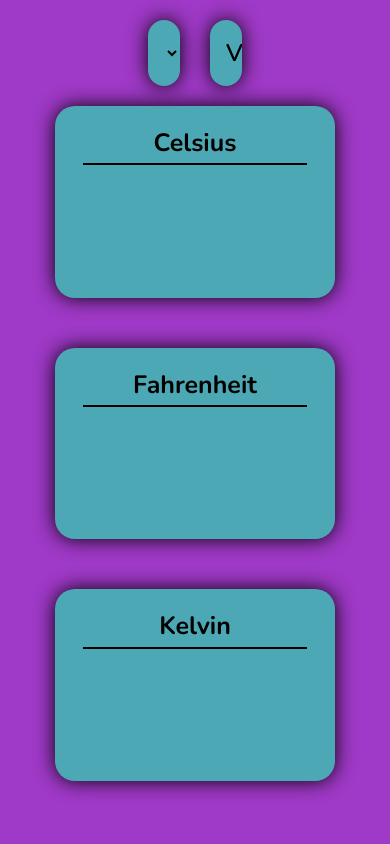
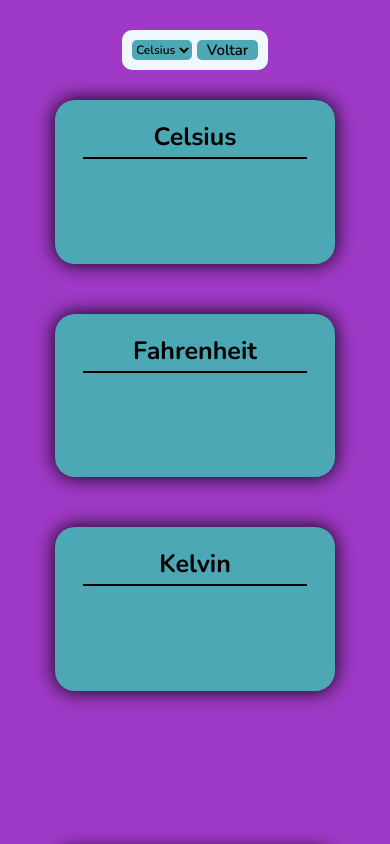
Before and after one commit to gui27souza/Projeto-Termometers, a plain HTML site: page index.html in a window 390 px wide. Both pictures are taken after a click on the button "Local". Shown: the top 844 px of the page. Drawn offline with nearby package versions, Linux system fonts and the light colour scheme.

Commit message:
Update Portrait
Responsividade quase finalizada para portrait

```diff
--- a/css/media.css
+++ b/css/media.css
@@ -18,7 +18,7 @@
 
 @media screen and (orientation: portrait) {
     html {
-        height: 200vh;
+        height: 185vh;
     }
 
     body {
@@ -31,22 +31,43 @@
     .actions-container {
         min-width: initial;
 
-        margin-bottom: 20px;
+        margin-bottom: 40px;
 
         position: sticky;
-        top: 20px;
+        top: 30px;
 
         order: 1;
         z-index: 10;
     }
 
     .actions-container form {
-        width: 100px;
+        width: 100%;
+        gap: 5px;
+        background-color: aliceblue;
+        border-radius: 1rem;
+        padding: 1rem;
     }
 
     .actions-container input,
     .actions-container select {
-        width: 20px;
+        padding: 0;
+        width: 100%;
+        font-size: 1.5rem;
+        border-radius: .5rem;
+        box-shadow: none;
+    }
+
+    .actions-container select {
+        font-size: 1.2rem;
+    }
+
+    .actions-container input[type="number"] {
+        padding-left: .5rem;
+    }
+
+    .actions-container input:hover,
+    .actions-container select:hover {
+        box-shadow: none;
     }
 
     .main-container {
@@ -56,17 +77,26 @@
         flex-flow: column nowrap;
         align-items: center;
         justify-content: flex-start;
-        gap: 200px;
+        gap: 160px;
 
         order: 2;
     }
 
     .temp-container, .termometer, .local {
         width: 100%;
-        height: 80vh;
+        height: 70vh;
     }
 
     .temp-container__item {
         width: 100%;
+        height: 25rem;
+    }
+
+    .item__text span {
+        font-size: 6rem;
+    }
+
+    .local:hover {
+        width: 100%;
     }
 }
--- a/javascript/local.js
+++ b/javascript/local.js
@@ -18,6 +18,8 @@
             document.getElementById('in-local').style.display = "none"
 
             setTimeout(getLocation, 1500)
+
+            growViewheight(on)
         } else {
             on = 0
 
@@ -30,6 +32,8 @@
             document.getElementById('in-temp').style.display = "block"
             document.getElementById('in-submit').style.display = "block"
             document.getElementById('in-local').style.display = "block"
+
+            growViewheight(on)
         }
     }
 
@@ -201,3 +205,22 @@ function updateLocation(city, country) {
     }
 
 //
+
+
+
+
+// Função para responsividade da página em mobile, aumentando seu tamanho de acordo com a necessidade
+
+    function growViewheight(on) {
+        var styleSheet = document.createElement("style");
+        document.head.appendChild(styleSheet);
+
+        if (on) {
+            styleSheet.sheet.insertRule("@media screen and (orientation: portrait) {html {height: 275vh;}", 0);
+        }
+        if (!on) {
+            styleSheet.sheet.insertRule("@media screen and (orientation: portrait) {html {height: 185vh;}", 0);
+        }
+    }
+
+//
```
